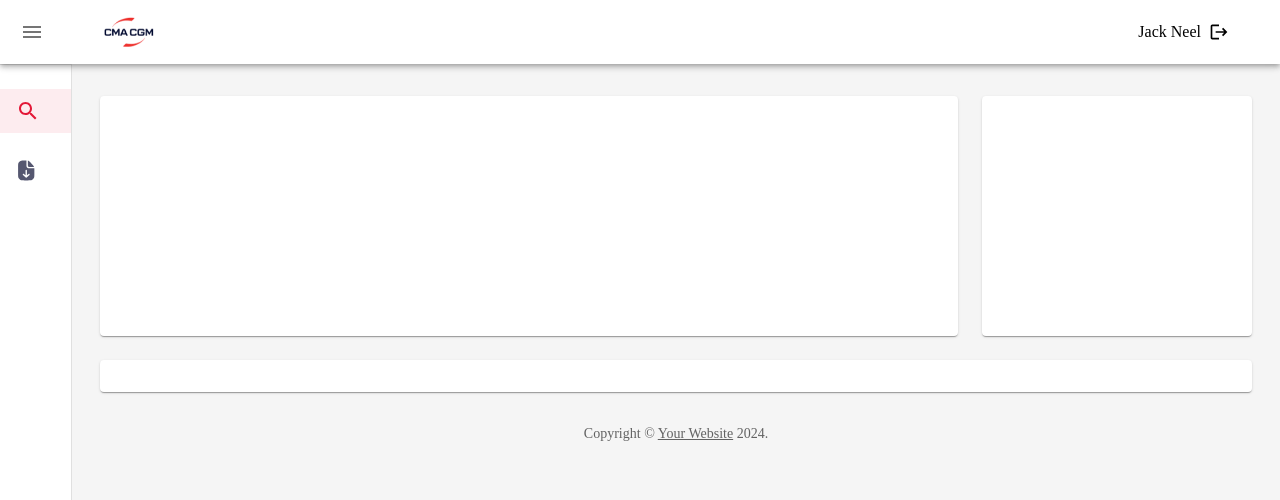
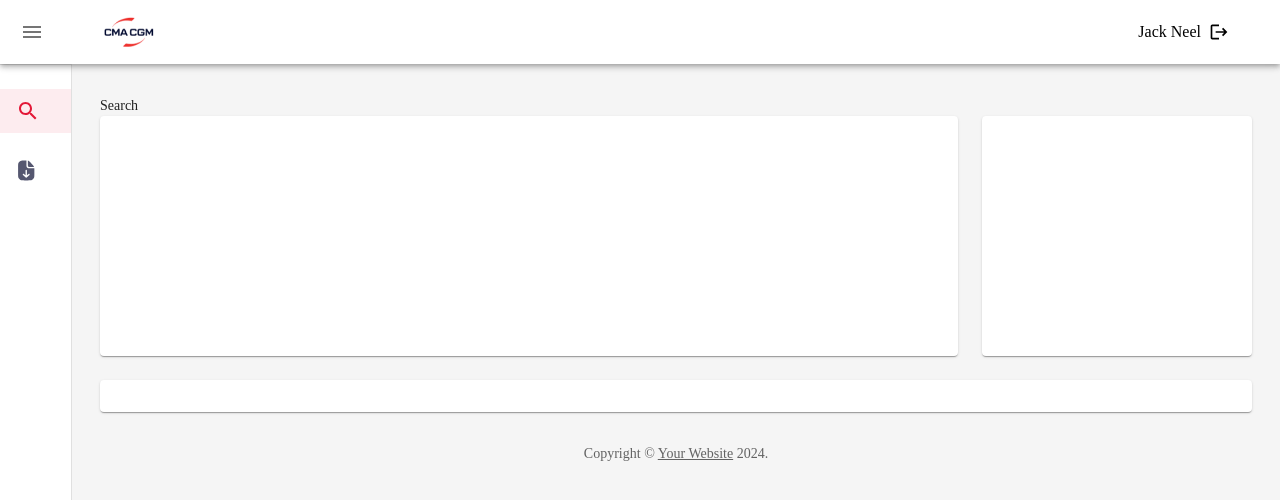
Before and after one commit to irfan-ansari-au28/skts, a React (Create React App) app: page / in a window 1280 px wide. Shown: the top 500 px of the page. Built offline with nearby package versions, Linux system fonts and the light colour scheme; no server answers; a web font is replaced by a local one.

Commit message:
setup routing

```diff
--- a/src/App.js
+++ b/src/App.js
@@ -3,6 +3,7 @@ import { useEffect } from 'react';
 import { fetchUsers } from './api/apiService';
 import Login from './components/Login/Login';
 import HomePage from './pages/HomePage';
+import RouterConfig from './RouterConfig';
 
 
 function App() {
@@ -13,7 +14,8 @@ function App() {
   return (
     <div>
       {/* <Login /> */}
-      <HomePage/>
+      {/* <HomePage/> */}
+      <RouterConfig/>
     </div>
   );
 }
--- /dev/null
+++ b/src/RouterConfig.js
@@ -0,0 +1,29 @@
+import React, { lazy, Suspense } from 'react';
+import { Routes, Route, BrowserRouter as Router } from 'react-router-dom';
+import HomePage from '../src/pages/HomePage/index'
+
+// Lazy loaded components
+// const HomePage = lazy(() => import('../src/pages/HomePage/index'));
+const Search = lazy(() => import('../src/components/Search/Search'));
+const Download = lazy(() => import('../src/components/Download/Download'));
+
+const RouterConfig = () => {
+  return (
+    <Suspense fallback={<div>Loading...</div>}>
+      <Routes>
+        {/* Base path for the dashboard */}
+        <Route path="/" element={<HomePage />}>
+          {/* Nested routes under dashboard */}
+          <Route index element={<Search />} />{' '}
+          {/* Shows default content for "/dashboard" */}
+          <Route path="search" element={<Search />} />
+          <Route path="download" element={<Download />} />
+          <Route path="*" element={<div>Page Not Found</div>} />{' '}
+          {/* Fallback for unmatched routes under "/" */}
+        </Route>
+      </Routes>
+    </Suspense>
+  );
+};
+
+export default RouterConfig;
--- /dev/null
+++ b/src/components/Download/Download.js
@@ -0,0 +1,46 @@
+import { Grid, Paper } from '@mui/material';
+import React from 'react';
+
+const Download = () => {
+  return (
+    <>
+      <div>Download</div>
+      <Grid container spacing={3}>
+        {/* Chart */}
+        <Grid item xs={12} md={8} lg={9}>
+          <Paper
+            sx={{
+              p: 2,
+              display: 'flex',
+              flexDirection: 'column',
+              height: 240,
+            }}
+          >
+            {/* <Chart /> */}
+          </Paper>
+        </Grid>
+        {/* Recent Deposits */}
+        <Grid item xs={12} md={4} lg={3}>
+          <Paper
+            sx={{
+              p: 2,
+              display: 'flex',
+              flexDirection: 'column',
+              height: 240,
+            }}
+          >
+            {/* <Deposits /> */}
+          </Paper>
+        </Grid>
+        {/* Recent Orders */}
+        <Grid item xs={12}>
+          <Paper sx={{ p: 2, display: 'flex', flexDirection: 'column' }}>
+            {/* <Orders /> */}
+          </Paper>
+        </Grid>
+      </Grid>
+    </>
+  );
+};
+
+export default Download;
--- /dev/null
+++ b/src/components/Search/Search.js
@@ -0,0 +1,46 @@
+import { Grid, Paper } from '@mui/material';
+import React from 'react';
+
+const Search = () => {
+  return (
+    <>
+      <div>Search</div>
+      <Grid container spacing={3}>
+        {/* Chart */}
+        <Grid item xs={12} md={8} lg={9}>
+          <Paper
+            sx={{
+              p: 2,
+              display: 'flex',
+              flexDirection: 'column',
+              height: 240,
+            }}
+          >
+            {/* <Chart /> */}
+          </Paper>
+        </Grid>
+        {/* Recent Deposits */}
+        <Grid item xs={12} md={4} lg={3}>
+          <Paper
+            sx={{
+              p: 2,
+              display: 'flex',
+              flexDirection: 'column',
+              height: 240,
+            }}
+          >
+            {/* <Deposits /> */}
+          </Paper>
+        </Grid>
+        {/* Recent Orders */}
+        <Grid item xs={12}>
+          <Paper sx={{ p: 2, display: 'flex', flexDirection: 'column' }}>
+            {/* <Orders /> */}
+          </Paper>
+        </Grid>
+      </Grid>
+    </>
+  );
+};
+
+export default Search;
--- a/src/index.js
+++ b/src/index.js
@@ -5,11 +5,14 @@ import App from './App';
 import reportWebVitals from './reportWebVitals';
 import { ThemeProvider } from '@mui/material/styles';
 import themes from '../src/themes/index';
+import { BrowserRouter as Router } from 'react-router-dom';
 
 const root = ReactDOM.createRoot(document.getElementById('root'));
 root.render(
   <ThemeProvider theme={themes()}>
-    <App />
+    <Router>
+      <App />
+    </Router>
   </ThemeProvider>
 );
 
--- a/src/pages/HomePage/Dashboard.js
+++ b/src/pages/HomePage/Dashboard.js
@@ -19,6 +19,7 @@ import ListItems from './ListItems';
 import logo from '../../assets/images/cma-logo.png';
 import LogoutIcon from '@mui/icons-material/Logout';
 import { Button } from '@mui/material';
+import { Outlet } from 'react-router-dom';
 
 // import Chart from './Chart';
 // import Deposits from './Deposits';
@@ -191,40 +192,8 @@ export default function Dashboard() {
       >
         <Toolbar />
         <Container maxWidth="lg" sx={{ mt: 4, mb: 4 }}>
-          <Grid container spacing={3}>
-            {/* Chart */}
-            <Grid item xs={12} md={8} lg={9}>
-              <Paper
-                sx={{
-                  p: 2,
-                  display: 'flex',
-                  flexDirection: 'column',
-                  height: 240,
-                }}
-              >
-                {/* <Chart /> */}
-              </Paper>
-            </Grid>
-            {/* Recent Deposits */}
-            <Grid item xs={12} md={4} lg={3}>
-              <Paper
-                sx={{
-                  p: 2,
-                  display: 'flex',
-                  flexDirection: 'column',
-                  height: 240,
-                }}
-              >
-                {/* <Deposits /> */}
-              </Paper>
-            </Grid>
-            {/* Recent Orders */}
-            <Grid item xs={12}>
-              <Paper sx={{ p: 2, display: 'flex', flexDirection: 'column' }}>
-                {/* <Orders /> */}
-              </Paper>
-            </Grid>
-          </Grid>
+          <Outlet />
+
           <Copyright sx={{ pt: 4 }} />
         </Container>
       </Box>
--- a/src/pages/HomePage/ListItems.js
+++ b/src/pages/HomePage/ListItems.js
@@ -4,33 +4,38 @@ import ListItemIcon from '@mui/material/ListItemIcon';
 import ListItemText from '@mui/material/ListItemText';
 import SearchIcon from '@mui/icons-material/Search';
 import DownloadIcon from '../../assets/icons/DownloadIcon';
+import { Link } from 'react-router-dom';
 
 export default function ListItems() {
-  const [selectedIndex, setSelectedIndex] = React.useState(0);  // Initialize state to select the first item by default
+  const [selectedIndex, setSelectedIndex] = React.useState(0); // Initialize state to select the first item by default
 
   const handleListItemClick = (event, index) => {
-    setSelectedIndex(index);  // Update the selected index state
+    setSelectedIndex(index); // Update the selected index state
   };
 
   return (
     <React.Fragment>
       <ListItemButton
-        selected={selectedIndex === 0}  // Apply the selected prop
-        onClick={(event) => handleListItemClick(event, 0)}  // Handle click
+        component={Link}
+        to="search"
+        selected={selectedIndex === 0} // Apply the selected prop
+        onClick={(event) => handleListItemClick(event, 0)} // Handle click
         sx={{ marginTop: 2 }}
       >
         <ListItemIcon>
-          <SearchIcon color={selectedIndex === 0 ? "primary" : "#555770"} />
+          <SearchIcon color={selectedIndex === 0 ? 'primary' : '#555770'} />
         </ListItemIcon>
         <ListItemText primary="Search" />
       </ListItemButton>
       <ListItemButton
-        selected={selectedIndex === 1}  // Apply the selected prop
-        onClick={(event) => handleListItemClick(event, 1)}  // Handle click
+        component={Link}
+        to="download"
+        selected={selectedIndex === 1} // Apply the selected prop
+        onClick={(event) => handleListItemClick(event, 1)} // Handle click
         sx={{ marginTop: 2 }}
       >
         <ListItemIcon>
-          <DownloadIcon color={selectedIndex === 1 ? "primary" : "#555770"} />
+          <DownloadIcon color={selectedIndex === 1 ? 'primary' : '#555770'} />
         </ListItemIcon>
         <ListItemText primary="Download" />
       </ListItemButton>
--- a/src/pages/HomePage/index.js
+++ b/src/pages/HomePage/index.js
@@ -1,8 +1,9 @@
 import React from 'react';
 import Dashboard from './Dashboard';
-import { Typography } from '@mui/material';
+
 
 const HomePage = () => {
+
   return (
     <div>
       <Dashboard />
```
Also changed, not shown: src/components/Download/Download.module.css (added), src/components/Search/Search.module.css (added).
